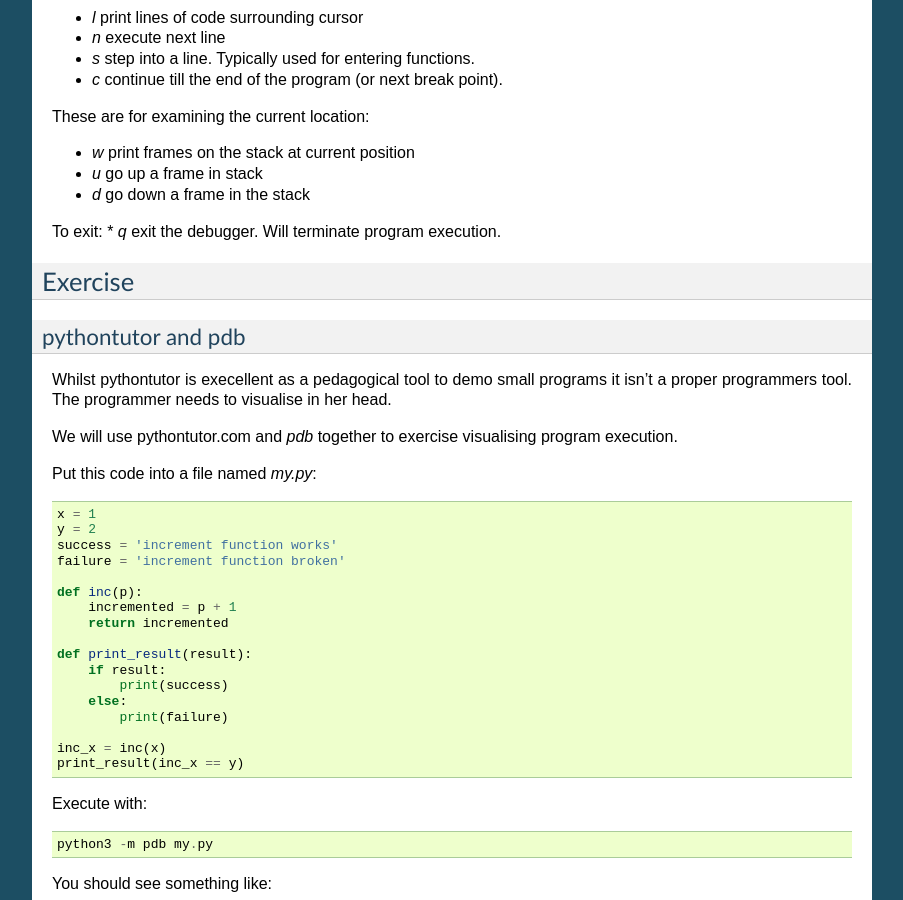
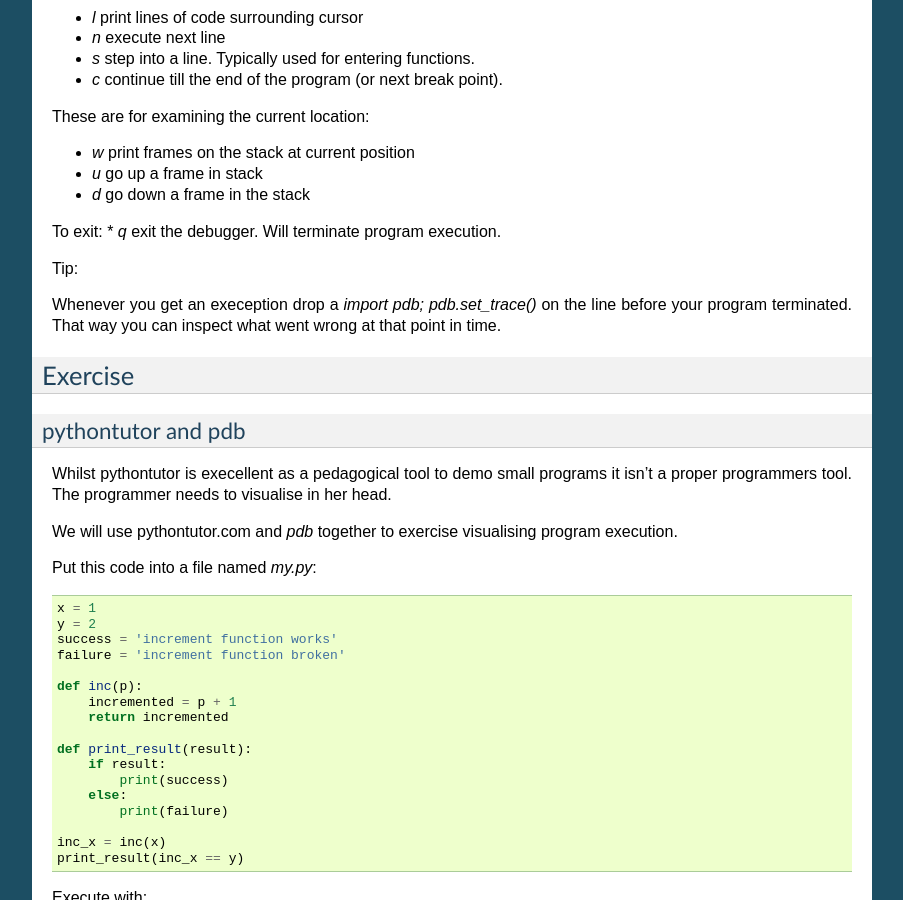
Before and after one commit to gu-lseg/intro-to-programming, a Sphinx documentation site: the page built from source/interpreter_debugging.rst, in a window 1280 px wide and 900 px high, scrolled down 1318 px. Shown: the whole window, without its empty margins (198-1101 px from the left). Built offline with Sphinx 7.4.7, drawn with Linux system fonts in a browser that asks for light colours.

Commit message:
pdb.set_trace tip

```diff
--- a/source/interpreter_debugging.rst
+++ b/source/interpreter_debugging.rst
@@ -87,6 +87,12 @@
 To exit:
 * `q` exit the debugger. Will terminate program execution.
 
+
+Tip:
+
+Whenever you get an exeception drop a `import pdb; pdb.set_trace()` on the line
+before your program terminated. That way you can inspect what went wrong at
+that point in time.
 
 Exercise
 ========
```
